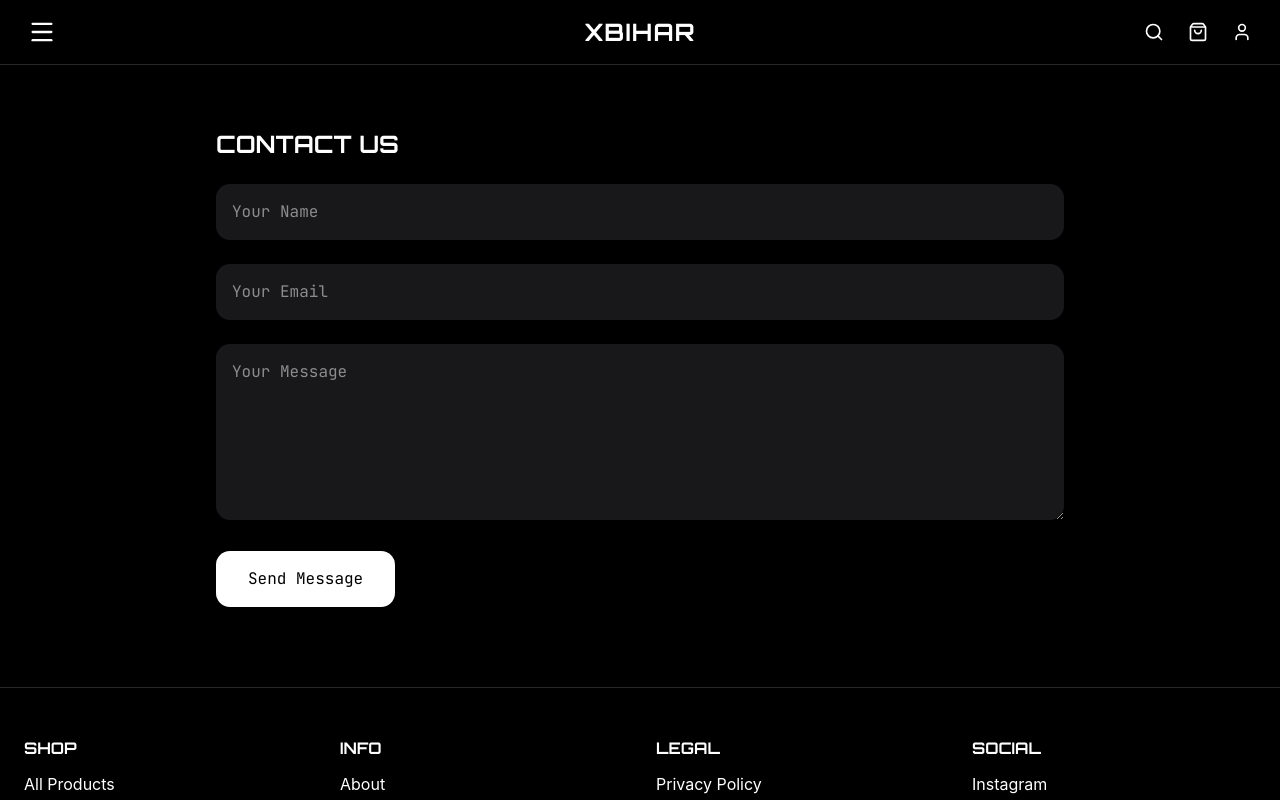
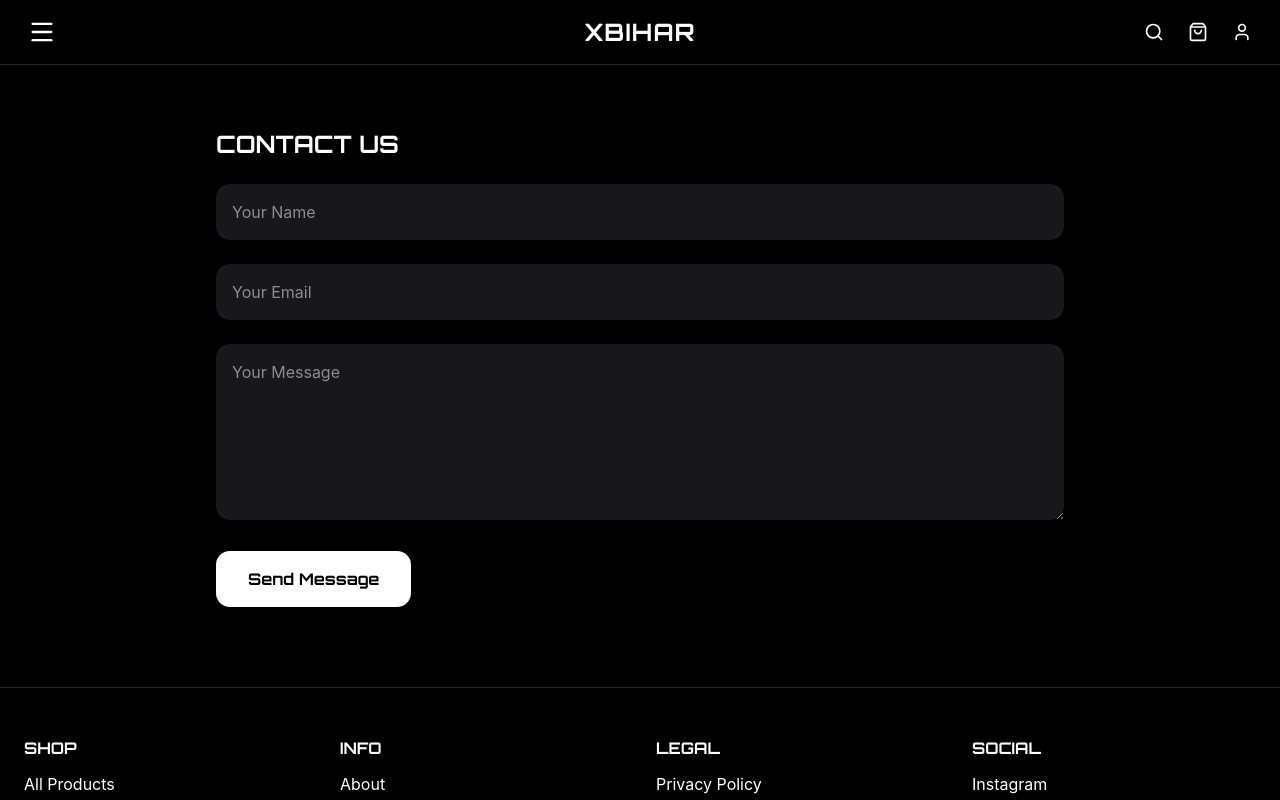
Before and after one commit to Survi21/XBIHAR-STORE, a Next.js app in the folder frontend/: page /contact in a window 1280 px wide. Shown: the top 800 px of the page. Built offline with nearby package versions, Linux system fonts and the light colour scheme; no server answers.

Commit message:
style: added custom font to the contact page

```diff
--- a/frontend/app/contact/page.tsx
+++ b/frontend/app/contact/page.tsx
@@ -60,7 +60,7 @@ export default function ContactPage() {
             onChange={(e) =>
               setForm({ ...form, name: e.target.value })
             }
-            className="w-full bg-zinc-900 p-4 rounded-xl font-inter"
+            className="w-full bg-zinc-900 p-4 rounded-xl  font-['Inter']"
           />
 
           <input
@@ -70,7 +70,7 @@ export default function ContactPage() {
             onChange={(e) =>
               setForm({ ...form, email: e.target.value })
             }
-            className="w-full bg-zinc-900 p-4 rounded-xl"
+            className="w-full bg-zinc-900 p-4 rounded-xl  font-['Inter']"
           />
 
           <textarea
@@ -80,12 +80,12 @@ export default function ContactPage() {
             onChange={(e) =>
               setForm({ ...form, message: e.target.value })
             }
-            className="w-full bg-zinc-900 p-4 rounded-xl"
+            className="w-full bg-zinc-900 p-4 rounded-xl  font-['Inter']"
           />
 
           <button
             type="submit"
-            className="bg-white text-black px-8 py-4 rounded-xl"
+            className="bg-white text-black px-8 py-4 rounded-xl font-orbitron"
           >
             Send Message
           </button>
```
